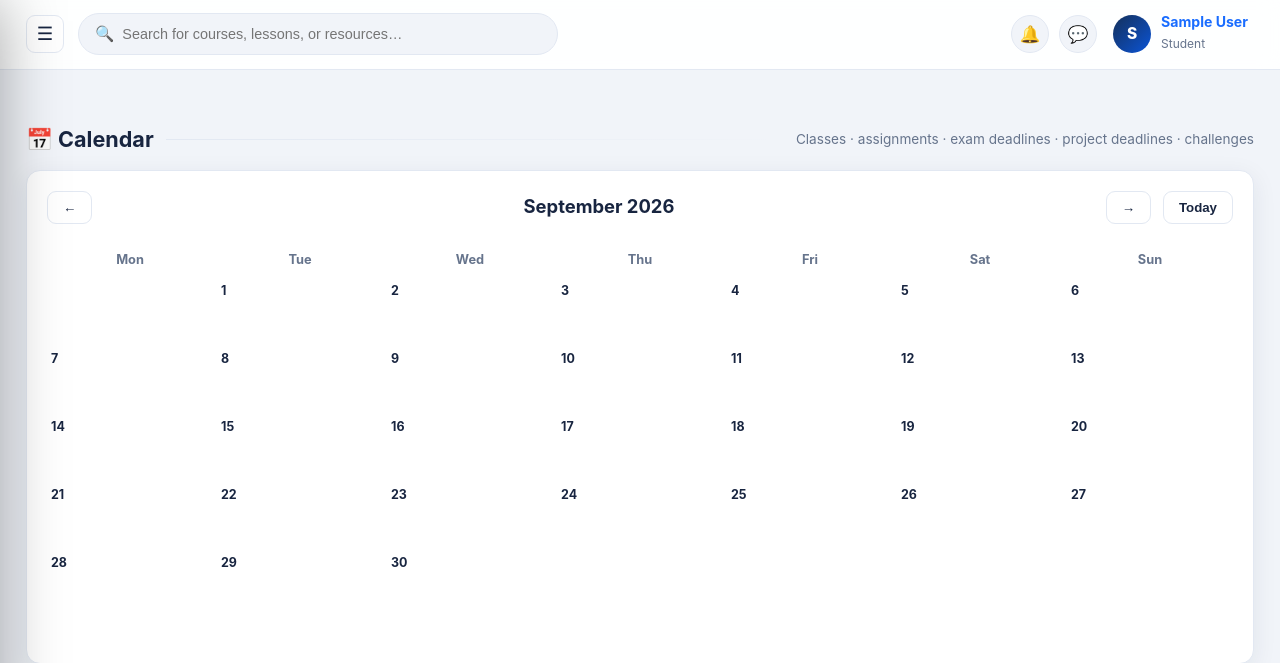
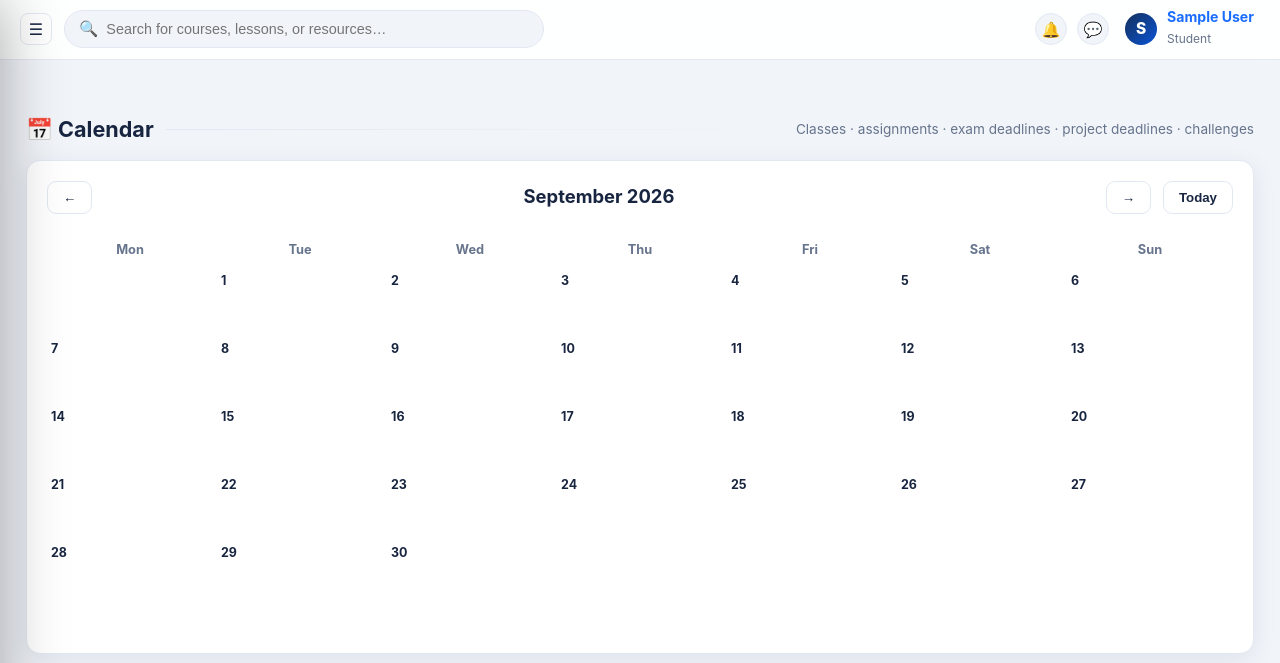
Before and after one commit to MystiqueSalman/sayyed-edvantage-crm, a Flask app: page /calendar in a window 1280 px wide. Shown: the top 663 px of the page. Run offline with Flask 3, Linux system fonts and the light colour scheme; the visitor is signed in with stand-in values (Sample User, id 1); data comes from the database, SQL or seed files in the repository; data that the repository does not hold is empty; parts of the project's set-up code (start-up, migrations or seed data) failed here and were passed over; some libraries are stand-ins or nearby versions.

```diff
--- a/lms/app/static/css/style.css
+++ b/lms/app/static/css/style.css
@@ -243,7 +243,7 @@ img{max-width:100%}
   opacity:0; pointer-events:none; transition:opacity .25s}
 .side-scrim.on{opacity:1; pointer-events:auto}
 .side-toggle{background:#fff; border:1px solid var(--brd); color:var(--text);
-  border-radius:9px; font-size:1.15rem; height:38px; width:38px; cursor:pointer;
+  border-radius:8px; font-size:1rem; height:32px; width:32px; cursor:pointer;
   display:inline-flex; align-items:center; justify-content:center; flex:0 0 auto}
 .side-brand{display:flex; align-items:center; gap:10px; padding:18px 16px;
   border-bottom:1px solid rgba(255,255,255,.09)}
@@ -266,19 +266,19 @@ img{max-width:100%}
 .side-card .progress{background:rgba(255,255,255,.14)}
 .app-main{flex:1; min-width:0; display:flex; flex-direction:column}
 .topbar{position:sticky; top:0; z-index:50; background:rgba(255,255,255,.92); backdrop-filter:blur(10px);
-  border-bottom:1px solid var(--brd); padding:10px 26px; display:flex; align-items:center; gap:14px}
+  border-bottom:1px solid var(--brd); padding:5px 20px; display:flex; align-items:center; gap:12px}
 .topbar .tsearch{flex:1; max-width:480px; display:flex; align-items:center; gap:8px;
-  background:var(--bg); border:1px solid var(--brd); border-radius:999px; padding:8px 16px}
+  background:var(--bg); border:1px solid var(--brd); border-radius:999px; padding:6px 14px}
 .topbar .tsearch input{border:0; background:none; flex:1; font-size:.9rem; padding:0}
 .topbar .tsearch input:focus{outline:none; box-shadow:none}
 .topbar .tright{margin-left:auto; display:flex; align-items:center; gap:10px}
-.tb-icon{position:relative; width:38px; height:38px; border-radius:50%; display:grid; place-items:center;
-  background:var(--bg); border:1px solid var(--brd); color:var(--text); font-size:1.05rem}
+.tb-icon{position:relative; width:32px; height:32px; border-radius:50%; display:grid; place-items:center;
+  background:var(--bg); border:1px solid var(--brd); color:var(--text); font-size:.95rem}
 .tb-icon:hover{border-color:var(--blue); color:var(--blue-dk)}
 .tb-icon .notif-count{position:absolute; top:-4px; right:-4px}
 .tb-user{display:flex; align-items:center; gap:10px; padding:4px 6px; border-radius:12px}
 .tb-user:hover{background:var(--bg)}
-.tb-user .av{width:38px; height:38px; border-radius:50%; background:linear-gradient(135deg,var(--navy3),var(--blue-dk));
+.tb-user .av{width:32px; height:32px; border-radius:50%; background:linear-gradient(135deg,var(--navy3),var(--blue-dk));
   color:#fff; display:grid; place-items:center; font-weight:800}
 .tb-user b{display:block; font-size:.88rem; line-height:1.2}
 .tb-user small{color:var(--muted); font-size:.75rem; text-transform:capitalize}
```
